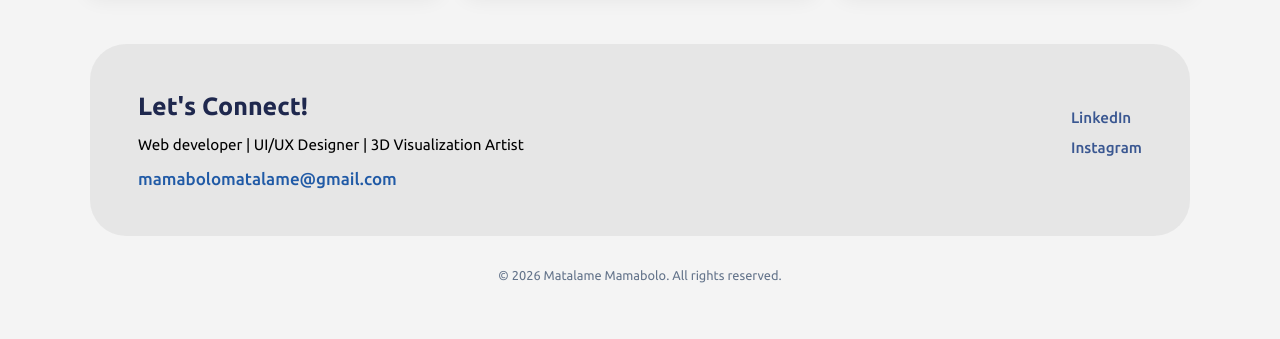
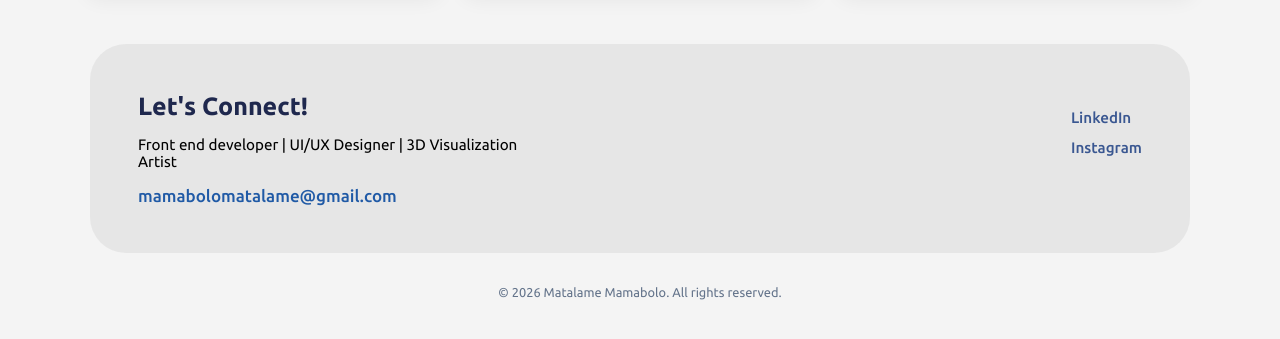
Before and after one commit to MATALAME/Matalame, a website: page index.html in a window 1280 px wide. Shown: the part 2836-3175 px from the top of the page. Drawn offline with Linux system fonts and the light colour scheme.

Commit message:
Changes to frontend wording

```diff
--- a/Javascript/footer.js
+++ b/Javascript/footer.js
@@ -5,7 +5,7 @@ window.onload = function() {
         <div class="footer-left">
             <h3>Let's Connect!</h3>
             <p class="footer-tagline">
-                Web developer | UI/UX Designer | 3D Visualization Artist
+                Front end developer | UI/UX Designer | 3D Visualization Artist
             </p>
 
             <a href="mailto:matalamemamabolo@gmail.com" class="footer-email">
--- /dev/null
+++ b/package.json
@@ -0,0 +1,5 @@
+{
+  "dependencies": {
+    "@vercel/analytics": "^2.0.1"
+  }
+}
```
Also changed, not shown: ProjectMenu/index.html (+1 -1 lines), 1 other file.
